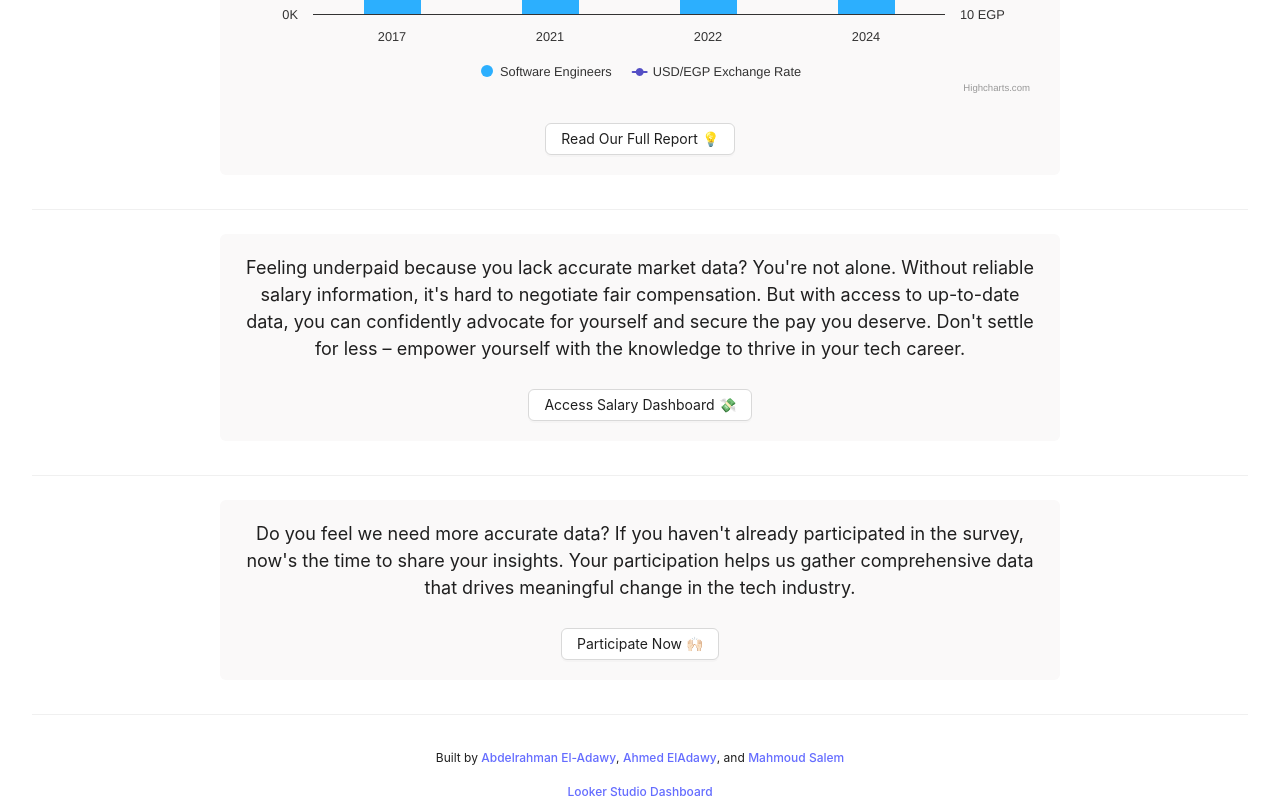
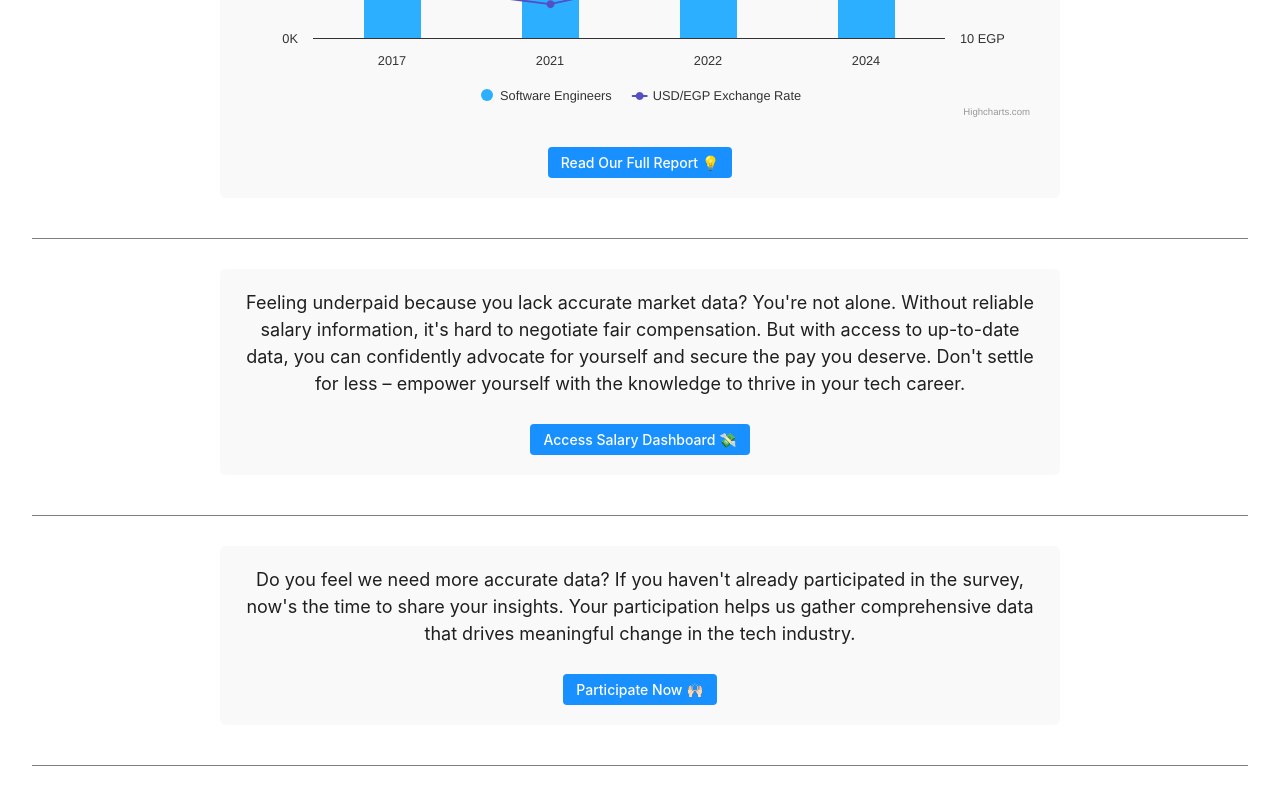
Before and after one commit to egytech-fyi/egytech-fyi, a React (Vite) app: page / in a window 1280 px wide. Shown: the part 900-1700 px from the top of the page. Built offline with nearby package versions, Linux system fonts and the light colour scheme.

Commit message:
ref | migrate to native elements instead as a POC to remove antd

```diff
--- a/package.json
+++ b/package.json
@@ -32,6 +32,7 @@
     "@typescript-eslint/parser": "^7.2.0",
     "@vitejs/plugin-react-swc": "^3.5.0",
     "eslint": "^8.57.0",
+    "eslint-plugin-jsx-a11y": "^6.9.0",
     "eslint-plugin-prettier": "^5.1.3",
     "eslint-plugin-react-hooks": "^4.6.0",
     "eslint-plugin-react-refresh": "^0.4.6",
--- a/src/components/NoData.tsx
+++ b/src/components/NoData.tsx
@@ -4,7 +4,7 @@ import '@styles/NoData.styles.scss'
 export const NoData = () => {
   return (
     <div className='no-data-container'>
-      <img className='cat-img' src={CryingCat} />
+      <img className='cat-img' alt='cat crying' src={CryingCat} />
       <span className='text'>
         Your filter settings are too specific and do not match enough participants in the Egyptian
         Tech Scene survey to produce meaningful insights. Please broaden your filter selection to
--- /dev/null
+++ b/src/components/Shared/NativeButton.tsx
@@ -0,0 +1,19 @@
+import React, { ReactNode } from 'react'
+import '@styles/SharedComponents.styles.scss'
+
+interface ButtonProps extends React.ButtonHTMLAttributes<HTMLButtonElement> {
+  children: ReactNode
+}
+
+export const NativeButton: React.FC<ButtonProps> = ({
+  children,
+
+  className,
+  ...props
+}) => {
+  return (
+    <button className={`button-basic ${className}`} {...props}>
+      {children}
+    </button>
+  )
+}
--- a/src/components/Shared/index.ts
+++ b/src/components/Shared/index.ts
@@ -6,3 +6,4 @@ export * from './Histogram'
 export * from './RangeSlider'
 export * from './Spline'
 export * from './StepCard'
+export * from './NativeButton'
--- a/src/pages/LandingPage.tsx
+++ b/src/pages/LandingPage.tsx
@@ -1,4 +1,3 @@
-import { Divider, Button } from 'antd'
 import { Link } from 'react-router-dom'
 import Highcharts from 'highcharts'
 import HighchartsReact from 'highcharts-react-official'
@@ -6,6 +5,7 @@ import { BaseComment } from '@components'
 import logo from '/symbol.svg'
 import '@styles/LandingPage.styles.scss'
 import '@styles/SharedComponents.styles.scss'
+import { NativeButton } from '@components'
 
 const CurrencySalariesChart = () => {
   const options: Highcharts.Options = {
@@ -82,21 +82,21 @@ export const LandingPage = () => {
       <div className='header-subtext'>
         <h3>Discover Everything Tech in Egypt 🚀 — Your Ultimate Insight Hub!</h3>
       </div>
-      <Divider />
+      <hr className='divider' />
       <div className='comment-container'>
         <BaseComment>
           Did you know that although tech salaries have risen, they are barely keeping pace with the
           devaluation of the Egyptian pound?
           <br />
-          <Divider />
+          <hr className='divider' />
           <CurrencySalariesChart />
           <br />
           <Link to='/report'>
-            <Button type='default'>Read Our Full Report 💡</Button>
+            <NativeButton>Read Our Full Report 💡</NativeButton>
           </Link>
         </BaseComment>
       </div>
-      <Divider />
+      <hr className='divider' />
       <div className='comment-container'>
         <BaseComment>
           Feeling underpaid because you lack accurate market data? You're not alone. Without
@@ -106,11 +106,11 @@ export const LandingPage = () => {
           <br />
           <br />
           <Link to='/dashboard'>
-            <Button type='default'>Access Salary Dashboard 💸</Button>
+            <NativeButton>Access Salary Dashboard 💸</NativeButton>
           </Link>
         </BaseComment>
       </div>
-      <Divider />
+      <hr className='divider' />
       <div className='comment-container'>
         <BaseComment>
           Do you feel we need more accurate data? If you haven't already participated in the survey,
@@ -118,15 +118,14 @@ export const LandingPage = () => {
           data that drives meaningful change in the tech industry.
           <br />
           <br />
-          <Button
-            type='default'
-            href='https://docs.google.com/forms/d/e/1FAIpQLSfBAjjgs14SQ9i3Dgo6BDPp-m7sxqHaUt4kFOghV-44knIUPg/viewform'
+          <Link
+            to='https://docs.google.com/forms/d/e/1FAIpQLSfBAjjgs14SQ9i3Dgo6BDPp-m7sxqHaUt4kFOghV-44knIUPg/viewform'
             target='_blank'>
-            Participate Now 🙌🏻
-          </Button>
+            <NativeButton> Participate Now 🙌🏻</NativeButton>
+          </Link>
         </BaseComment>
       </div>
-      <Divider />
+      <hr className='divider' />
     </div>
   )
 }
--- a/src/styles/SharedComponents.styles.scss
+++ b/src/styles/SharedComponents.styles.scss
@@ -92,6 +92,50 @@
   text-align: center;
   color: #3fa95b;
 }
+.divider {
+    border: none;
+    height: 1px;
+    background-color: #7e7e7e;
+    margin: 30px 0;
+  }
+
+  .button-basic {
+    display: flex;
+    align-items: center;
+    justify-content: center;
+    padding: 6px 12px;
+    font-size: 14px;
+    font-weight: 500;
+    text-align: center;
+    cursor: pointer;
+    border: 1px solid transparent;
+    border-radius: 4px;
+    background-color: #1890ff;
+    color: #fff;
+    transition: background-color 0.3s, border-color 0.3s, color 0.3s;
+    outline: none;
+    box-shadow: none; /* Remove default focus box-shadow */
+  }
+
+  .button-basic:hover {
+    background-color: #40a9ff;
+  }
+  .button-basic:focus {
+    outline: 2px solid #40a9ff; /* Custom focus outline */
+    outline-offset: 2px;
+  }
+  .button-basic:active {
+    background-color: #096dd9;
+    border-color: #096dd9;
+  }
+
+  .button-basic.disabled,
+  .button-basic[disabled] {
+    background-color: #d9d9d9;
+    border-color: #d9d9d9;
+    color: #bfbfbf;
+    cursor: not-allowed;
+  }
 
 @media only screen and (max-width: 767px) {
   .comment-container {
```
Also changed, not shown: .eslintrc.cjs, 1 other file (tests, documents, lock files or other folders).
